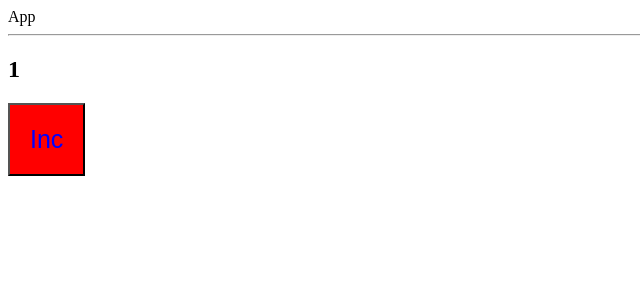
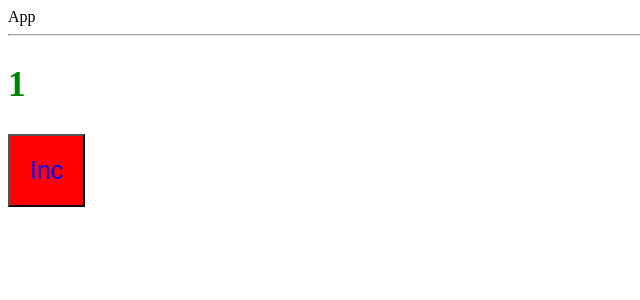
Before and after one commit to shchansky/webpack, a React app: page / in a window 1280 px wide. Shown: the top 300 px of the page, without its empty margins (0-640 px from the left). Built offline with nearby package versions, Linux system fonts and the light colour scheme.

Commit message:
css Modules

```diff
--- a/src/Components/App.scss
+++ b/src/Components/App.module.scss
@@ -1,4 +1,4 @@
-button {
+.button {
     background: red;
     padding: 20px;
     span {
@@ -6,3 +6,9 @@ button {
         font-size: 25px;
     }
 }
+
+
+.value {
+    color: green;
+    font-size: 35px;
+}
--- a/src/Components/App.tsx
+++ b/src/Components/App.tsx
@@ -1,5 +1,5 @@
 import React from "react";
-import "./App.scss";
+import classes from "./App.module.scss";
 
 export const App = () => {
   const [count, setCount] = React.useState(1);
@@ -8,8 +8,9 @@ export const App = () => {
     <>
       <div>App</div>
       <hr />
-      <h2>{count}</h2>
+      <h2 className={classes.value}>{count}</h2>
       <button
+        className={classes.button}
         onClick={() => {
           setCount((prev) => ++prev);
         }}
```
Also changed, not shown: src/global.d.ts (added, +7 -0 lines), 1 other file (tests, documents, lock files or other folders).
